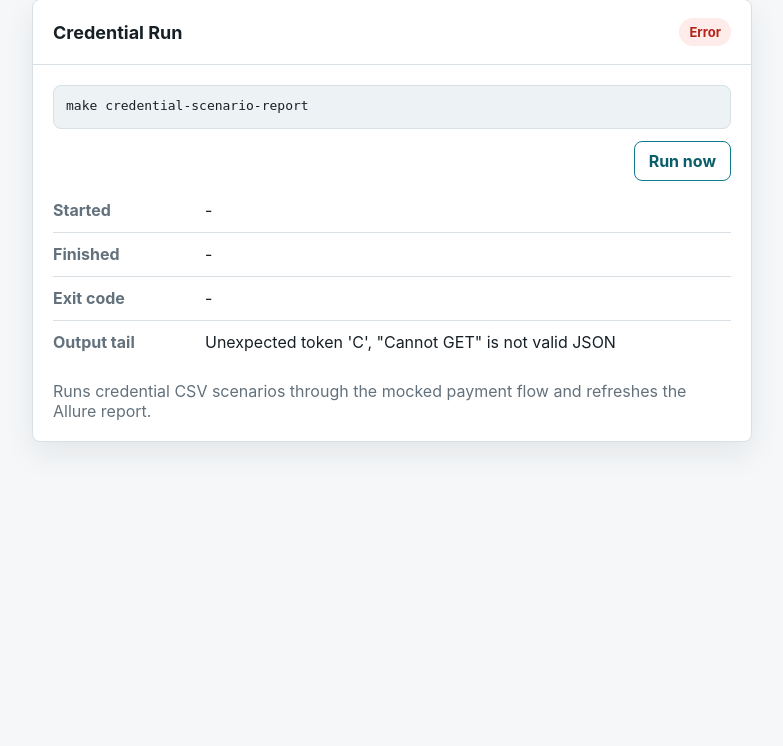
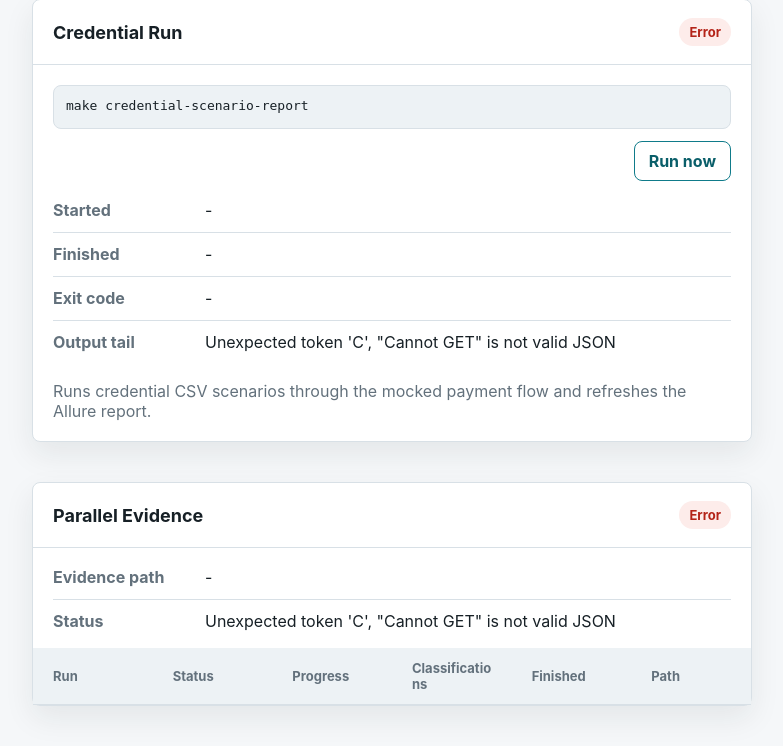
Before and after one commit to canreves/vpos, a Python web app: template src/paynkolay_pos/web/templates/report.html in a window 1280 px wide. Shown: the part 852-1598 px from the top of the page, without its empty margins (18-801 px from the left). Before the commit the page ends 1298 px from the top, so only its background shows below. Run offline with Jinja, Linux system fonts and the light colour scheme; the template is opened without the code that fills it, so the values that code supplies are empty.

Commit message:
feat: list parallel run evidence in reports

```diff
--- a/src/paynkolay_pos/web/static/js/api-client.js
+++ b/src/paynkolay_pos/web/static/js/api-client.js
@@ -45,6 +45,9 @@
     getReportHistory() {
       return requestJson("/api/reports/history");
     },
+    getParallelEvidence() {
+      return requestJson("/api/reports/parallel-runs");
+    },
     getCredentialReportRun() {
       return requestJson("/api/reports/credential-run");
     },
--- a/src/paynkolay_pos/web/static/js/reports.js
+++ b/src/paynkolay_pos/web/static/js/reports.js
@@ -18,6 +18,10 @@
   const credentialRunFinished = document.getElementById("credential-run-finished");
   const credentialRunExit = document.getElementById("credential-run-exit");
   const credentialRunOutput = document.getElementById("credential-run-output");
+  const parallelEvidenceStatus = document.getElementById("parallel-evidence-status");
+  const parallelEvidenceRoot = document.getElementById("parallel-evidence-root");
+  const parallelEvidenceMessage = document.getElementById("parallel-evidence-message");
+  const parallelEvidenceRuns = document.getElementById("parallel-evidence-runs");
   let credentialRunPoll = null;
 
   function setStatus(text, kind) {
@@ -33,6 +37,11 @@
   function setCredentialRunStatus(text, kind) {
     credentialRunStatus.textContent = text;
     credentialRunStatus.className = `status-pill ${kind}`;
+  }
+
+  function setParallelEvidenceStatus(text, kind) {
+    parallelEvidenceStatus.textContent = text;
+    parallelEvidenceStatus.className = `status-pill ${kind}`;
   }
 
   function formatDuration(value) {
@@ -123,6 +132,45 @@
     setCredentialRunStatus("Local/mock", "neutral");
   }
 
+  function renderParallelEvidence(payload) {
+    parallelEvidenceRoot.textContent = payload.evidence_path;
+    parallelEvidenceMessage.textContent = payload.message;
+    parallelEvidenceRuns.replaceChildren();
+
+    if (!payload.available || payload.runs.length === 0) {
+      setParallelEvidenceStatus("No evidence", "neutral");
+      return;
+    }
+
+    setParallelEvidenceStatus("Available", "success");
+    parallelEvidenceRuns.append(
+      ...payload.runs.map((run) => {
+        const row = document.createElement("tr");
+        for (const value of [
+          run.run_id,
+          run.status,
+          `${run.completed + run.failed}/${run.total}`,
+          formatClassifications(run.classifications),
+          formatDate(run.finished_at),
+          run.evidence_path,
+        ]) {
+          const cell = document.createElement("td");
+          cell.textContent = value;
+          row.append(cell);
+        }
+        return row;
+      }),
+    );
+  }
+
+  function formatClassifications(classifications) {
+    const entries = Object.entries(classifications || {});
+    if (entries.length === 0) {
+      return "-";
+    }
+    return entries.map(([key, value]) => `${key}: ${value}`).join(", ");
+  }
+
   function refreshHistory() {
     window.PaynkolayApi.getReportHistory().then(renderHistory).catch((error) => {
       historyMessage.textContent = error.message;
@@ -199,6 +247,15 @@
       setHistoryStatus("Error", "error");
     });
 
+  window.PaynkolayApi.getParallelEvidence()
+    .then(renderParallelEvidence)
+    .catch((error) => {
+      parallelEvidenceRoot.textContent = "-";
+      parallelEvidenceMessage.textContent = error.message;
+      parallelEvidenceRuns.replaceChildren();
+      setParallelEvidenceStatus("Error", "error");
+    });
+
   credentialRunButton.addEventListener("click", () => {
     credentialRunButton.disabled = true;
     setCredentialRunStatus("Starting", "neutral");
--- a/src/paynkolay_pos/web/templates/report.html
+++ b/src/paynkolay_pos/web/templates/report.html
@@ -126,6 +126,37 @@
             Runs credential CSV scenarios through the mocked payment flow and refreshes the Allure report.
           </p>
         </section>
+        <section class="panel report-command-panel">
+          <div class="panel-heading">
+            <h2>Parallel Evidence</h2>
+            <span class="status-pill neutral" id="parallel-evidence-status">Checking</span>
+          </div>
+          <dl class="result-list">
+            <div>
+              <dt>Evidence path</dt>
+              <dd id="parallel-evidence-root">-</dd>
+            </div>
+            <div>
+              <dt>Status</dt>
+              <dd id="parallel-evidence-message">Checking parallel evidence</dd>
+            </div>
+          </dl>
+          <div class="table-wrap">
+            <table class="data-table">
+              <thead>
+                <tr>
+                  <th>Run</th>
+                  <th>Status</th>
+                  <th>Progress</th>
+                  <th>Classifications</th>
+                  <th>Finished</th>
+                  <th>Path</th>
+                </tr>
+              </thead>
+              <tbody id="parallel-evidence-runs"></tbody>
+            </table>
+          </div>
+        </section>
       </main>
     </div>
   </body>
```
Also changed, not shown: src/paynkolay_pos/api/routes/reports.py (+104 -0 lines), src/paynkolay_pos/api/schemas.py (+22 -0 lines), tests/api/test_web_app.py (+78 -0 lines).
